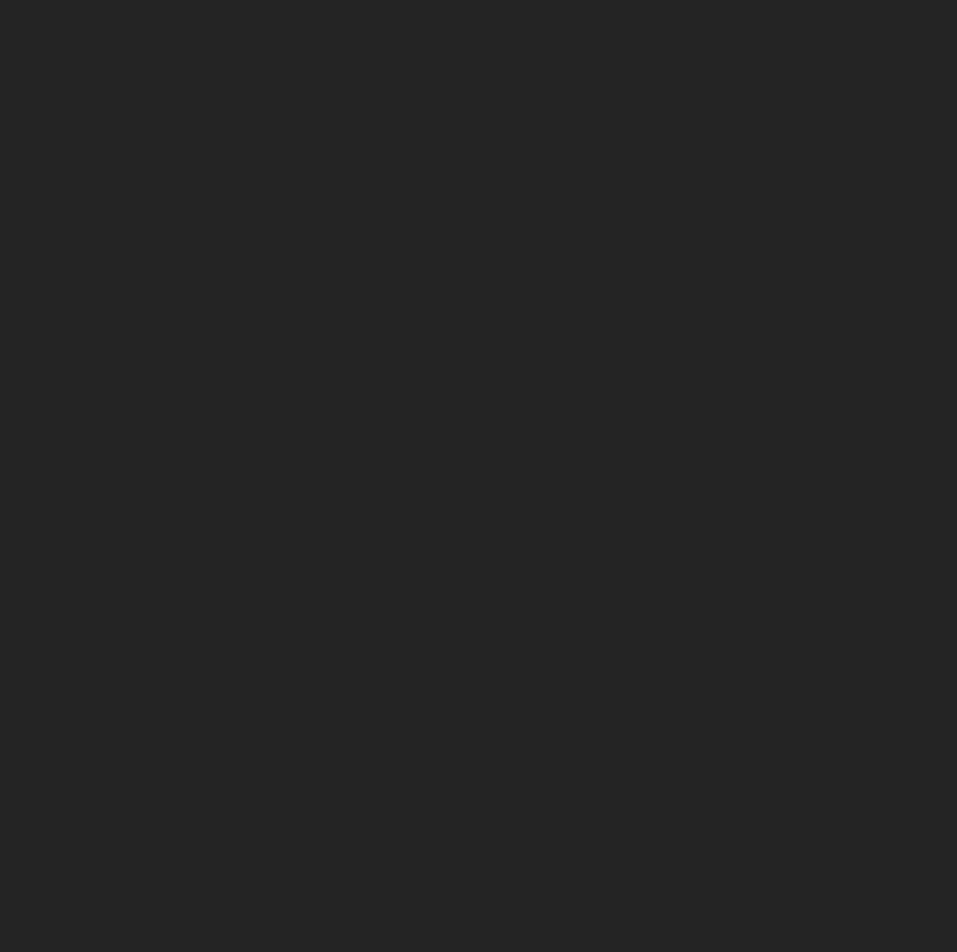
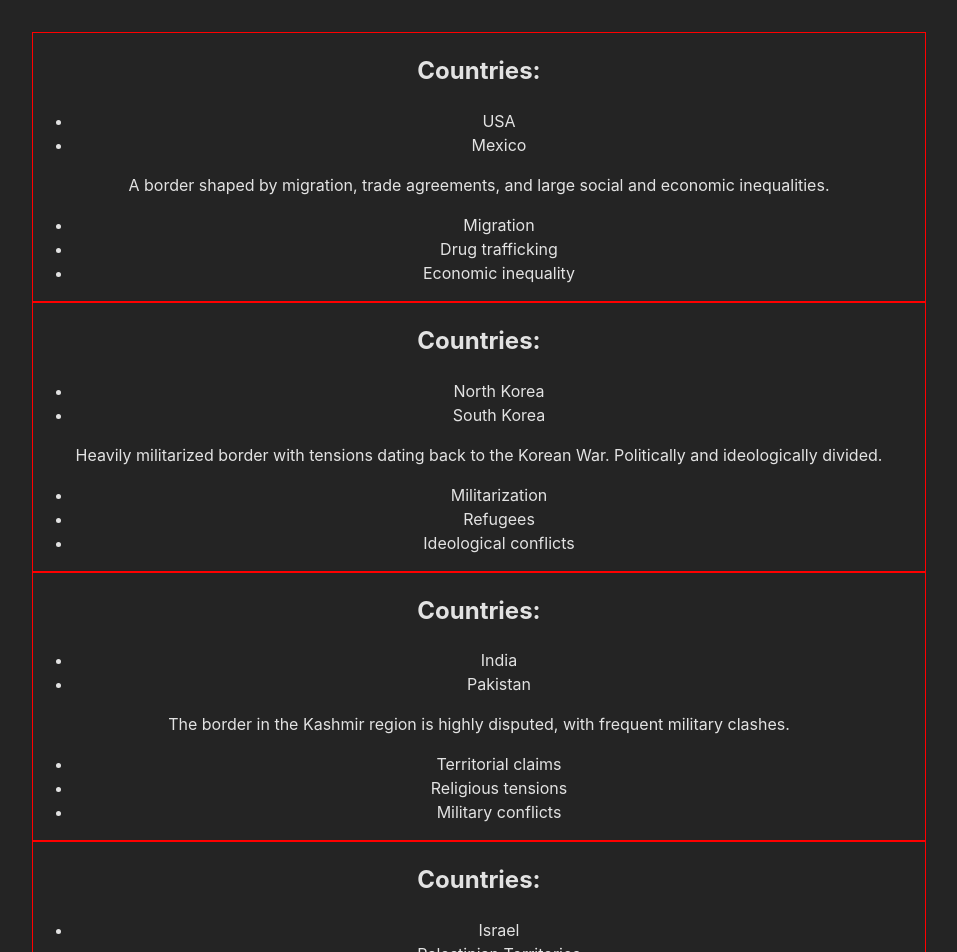
Before and after one commit to RicardoBachmann/critical-borders, a React (Vite) app: page / in a window 1280 px wide. Shown: the top 952 px of the page, without its empty margins (161-1118 px from the left). Before the commit the page ends 800 px from the top, so only its background shows below. Built offline with nearby package versions, Linux system fonts and the light colour scheme.

Commit message:
Create Card component and render data

```diff
--- a/src/App.css
+++ b/src/App.css
@@ -4,3 +4,7 @@
   padding: 2rem;
   text-align: center;
 }
+
+.card--container {
+  border: 1px solid red;
+}
--- a/src/App.jsx
+++ b/src/App.jsx
@@ -1,10 +1,18 @@
+import "./App.css";
+import Card from "./Components/Card.jsx";
 import data from "./data.js";
-import "./App.css";
 
 console.log(data);
 
 function App() {
-  return <></>;
+  const displayData = data.map((item) => {
+    return <Card key={item.id} {...item} />;
+  });
+  return (
+    <>
+      <section>{displayData}</section>
+    </>
+  );
 }
 
 export default App;
--- a/src/Components/Card.jsx
+++ b/src/Components/Card.jsx
@@ -1,5 +1,23 @@
 import React from "react";
 
-export default function Card() {
-  return <></>;
+export default function Card(props) {
+  return (
+    <>
+      <div className="card--container">
+        <h1>Countries:</h1>
+        <ul className="card--countries">
+          {props.countries.map((country, index) => (
+            <li key={index}>{country}</li>
+          ))}
+        </ul>
+        <p className="card--description">{props.description}</p>
+        <ul>
+          {props.issues.map((issue, index) => (
+            <li key={index}>{issue}</li>
+          ))}
+        </ul>
+        <div className="map--container"></div>
+      </div>
+    </>
+  );
 }
--- a/src/data.js
+++ b/src/data.js
@@ -1,88 +1,80 @@
 export default [
   {
     id: 1,
-    countries: ["USA", "Mexiko"],
+    countries: ["USA", "Mexico"],
     description:
-      "Eine Grenze geprägt von Migration, Handelsabkommen und großen sozialen sowie wirtschaftlichen Ungleichheiten.",
-    issues: ["Migration", "Drogenhandel", "Wirtschaftliche Ungleichheit"],
+      "A border shaped by migration, trade agreements, and large social and economic inequalities.",
+    issues: ["Migration", "Drug trafficking", "Economic inequality"],
     isConflictZone: false,
     coordinates: { latitude: 31.3322, longitude: -106.485 },
     imageUrl: "https://via.placeholder.com/150/1f78b4",
   },
   {
     id: 2,
-    countries: ["Nordkorea", "Südkorea"],
+    countries: ["North Korea", "South Korea"],
     description:
-      "Stark militarisierte Grenze mit Spannungen, die bis zum Koreakrieg zurückreichen. Politisch und ideologisch getrennt.",
-    issues: ["Militarisierung", "Flüchtlinge", "Ideologische Konflikte"],
+      "Heavily militarized border with tensions dating back to the Korean War. Politically and ideologically divided.",
+    issues: ["Militarization", "Refugees", "Ideological conflicts"],
     isConflictZone: true,
     coordinates: { latitude: 38.3215, longitude: 127.5364 },
     imageUrl: "https://via.placeholder.com/150/a6cee3",
   },
   {
     id: 3,
-    countries: ["Indien", "Pakistan"],
+    countries: ["India", "Pakistan"],
     description:
-      "Die Grenze im Kaschmir-Gebiet ist hoch umstritten, regelmäßig gibt es militärische Auseinandersetzungen.",
-    issues: [
-      "Territoriale Ansprüche",
-      "Religiöse Spannungen",
-      "Militärkonflikte",
-    ],
+      "The border in the Kashmir region is highly disputed, with frequent military clashes.",
+    issues: ["Territorial claims", "Religious tensions", "Military conflicts"],
     isConflictZone: true,
     coordinates: { latitude: 34.0479, longitude: 74.2973 },
     imageUrl: "https://via.placeholder.com/150/33a02c",
   },
   {
     id: 4,
-    countries: ["Israel", "Palästinensische Gebiete"],
+    countries: ["Israel", "Palestinian Territories"],
     description:
-      "Eine der am meisten umstrittenen Grenzen weltweit, geprägt von lang anhaltenden Konflikten um Land, Ressourcen und Rechte.",
-    issues: [
-      "Territoriale Konflikte",
-      "Zugang zu Ressourcen",
-      "Menschenrechte",
-    ],
+      "One of the most disputed borders in the world, marked by longstanding conflicts over land, resources, and rights.",
+    issues: ["Territorial conflicts", "Access to resources", "Human rights"],
     isConflictZone: true,
     coordinates: { latitude: 31.0461, longitude: 34.8516 },
     imageUrl: "https://via.placeholder.com/150/b2df8a",
   },
   {
     id: 5,
-    countries: ["Russland", "Ukraine"],
+    countries: ["Russia", "Ukraine"],
     description:
-      "Seit 2014 stark umkämpft, insbesondere in der Krim- und Donbass-Region. Militärische Auseinandersetzungen sind an der Tagesordnung.",
-    issues: ["Annexion", "Militärkonflikte", "Unabhängigkeitsbestrebungen"],
+      "Heavily contested since 2014, particularly in the Crimea and Donbass regions. Military clashes are frequent.",
+    issues: ["Annexation", "Military conflicts", "Independence movements"],
     isConflictZone: true,
     coordinates: { latitude: 48.3794, longitude: 31.1656 },
     imageUrl: "https://via.placeholder.com/150/ff7f00",
   },
   {
     id: 6,
-    countries: ["Spanien", "Marokko (Ceuta und Melilla)"],
+    countries: ["Spain", "Morocco (Ceuta and Melilla)"],
     description:
-      "Die spanischen Exklaven in Nordafrika sind Migrationshotspots, viele versuchen, von Marokko aus die Grenze zu überwinden.",
-    issues: ["Migration", "Grenzsicherheit", "Wirtschaftliche Disparität"],
+      "The Spanish enclaves in North Africa are migration hotspots, with many attempting to cross the border from Morocco.",
+    issues: ["Migration", "Border security", "Economic disparity"],
     isConflictZone: false,
     coordinates: { latitude: 35.888, longitude: -5.3167 },
     imageUrl: "https://via.placeholder.com/150/fdbf6f",
   },
   {
     id: 7,
-    countries: ["Venezuela", "Kolumbien"],
+    countries: ["Venezuela", "Colombia"],
     description:
-      "Politische und wirtschaftliche Krise in Venezuela hat zu einer Migrationswelle und Spannungen an der Grenze geführt.",
-    issues: ["Flüchtlingskrise", "Handelskonflikte", "Kriminalität"],
+      "Political and economic crisis in Venezuela has led to a wave of migration and tensions at the border.",
+    issues: ["Refugee crisis", "Trade conflicts", "Crime"],
     isConflictZone: true,
     coordinates: { latitude: 7.9178, longitude: -72.0451 },
     imageUrl: "https://via.placeholder.com/150/cab2d6",
   },
   {
     id: 8,
-    countries: ["Griechenland", "Türkei"],
+    countries: ["Greece", "Turkey"],
     description:
-      "Spannungen um Grenzgewässer, Ressourcen und Flüchtlingsströme prägen die Grenze und das Verhältnis der beiden Länder.",
-    issues: ["Territorialkonflikte", "Migration", "Ressourcenkonflikte"],
+      "Tensions over border waters, resources, and refugee flows shape the border and relations between the two countries.",
+    issues: ["Territorial conflicts", "Migration", "Resource conflicts"],
     isConflictZone: true,
     coordinates: { latitude: 41.0053, longitude: 28.9784 },
     imageUrl: "https://via.placeholder.com/150/6a3d9a",
```
